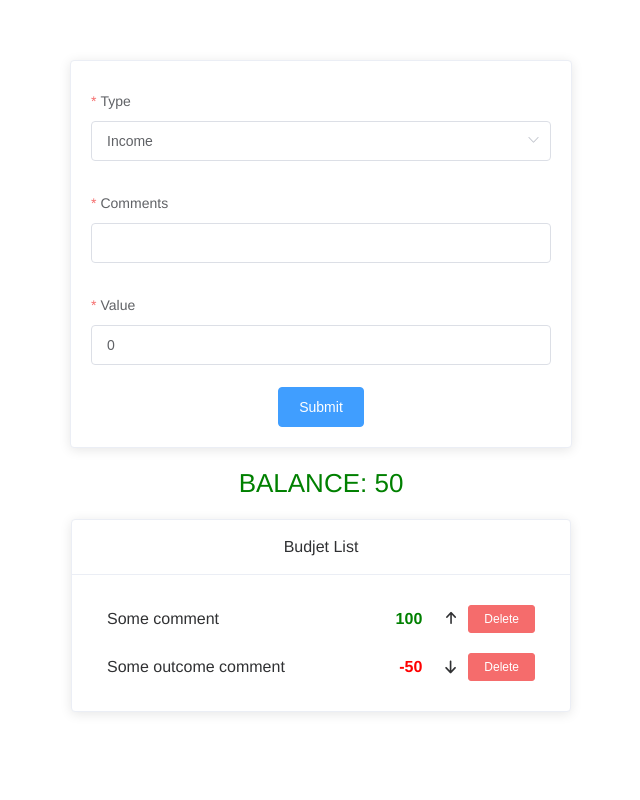
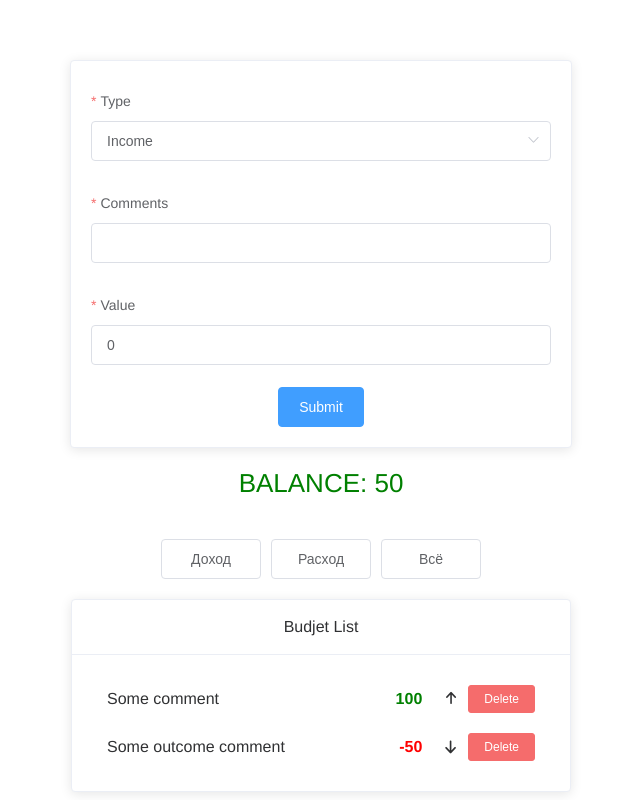
Before and after one commit to Pavel-VV/Budget-app2, a Vue app: page / in a window 1280 px wide. Shown: the whole page, without its empty margins (319-959 px from the left). Built offline with nearby package versions, Linux system fonts and the light colour scheme.

Commit message:
start homework part 6

```diff
--- a/src/App.vue
+++ b/src/App.vue
@@ -2,6 +2,7 @@
   <div id="app">
     <FormData @submitDataForm="onSubmitDataForm"/>
     <TotalBalance :total="totalBalance"/>
+    <SortList @onSortList='sortList'/>
     <BudgetList :list="list" @deleteItemInApp="onDeleteItem"/>
   </div>
 </template>
@@ -10,6 +11,7 @@
 import BudgetList from '@/components/BudgetList';
 import TotalBalance from '@/components/TotalBalance';
 import FormData from '@/components/FormData';
+import SortList from '@/components/SortList';
 
 export default {
   name: 'App',
@@ -17,6 +19,7 @@ export default {
     BudgetList,
     TotalBalance,
     FormData,
+    SortList,
   },
   data: () => ({
     list: {
@@ -41,6 +44,9 @@ export default {
     onSubmitDataForm(data) {
       const dataObj = {...data, id: Math.random()}
       this.$set(this.list, dataObj.id, dataObj);
+    },
+    sortList(type){
+      console.log(type);
     }
   },
   computed: {
--- a/src/components/BudgetList.vue
+++ b/src/components/BudgetList.vue
@@ -50,4 +50,5 @@ export default {
   max-width: 500px;
   margin: auto;
 }
+
 </style>
--- /dev/null
+++ b/src/components/SortList.vue
@@ -0,0 +1,30 @@
+<template>
+  <div class='sort-button'>
+    <ElButton class='button-sort' @click='sortList("INCOME")'>Доход</ElButton>
+    <ElButton class='button-sort' @click='sortList("OUTCOME")'>Расход</ElButton>
+    <ElButton class='button-sort' @click='sortList("ALL")'>Всё</ElButton>
+  </div>
+</template>
+
+<script>
+export default {
+  name: 'SortList',
+  methods: {
+    sortList(type) {
+      this.$emit('onSortList', type);
+    },
+  },
+
+}
+
+</script>
+
+<style scoped>
+.button-sort {
+  width: 100px;
+}
+
+.sort-button {
+  margin: 20px;
+}
+</style>
```
